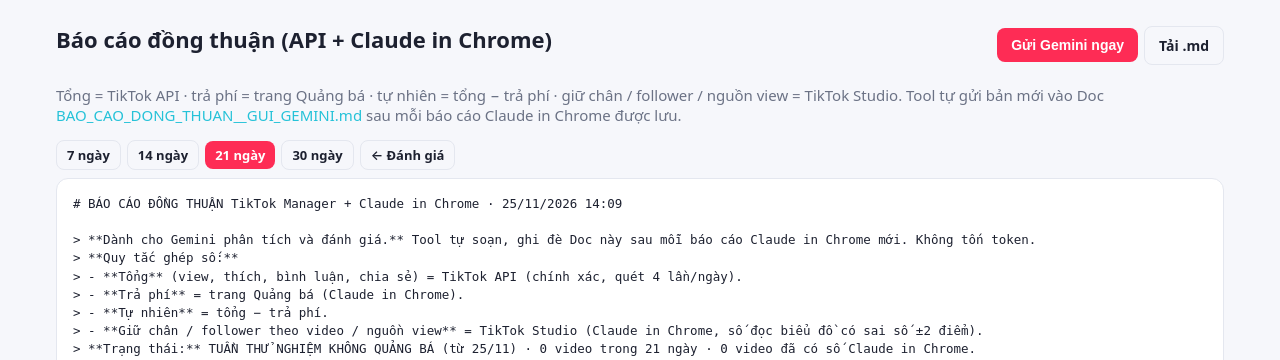
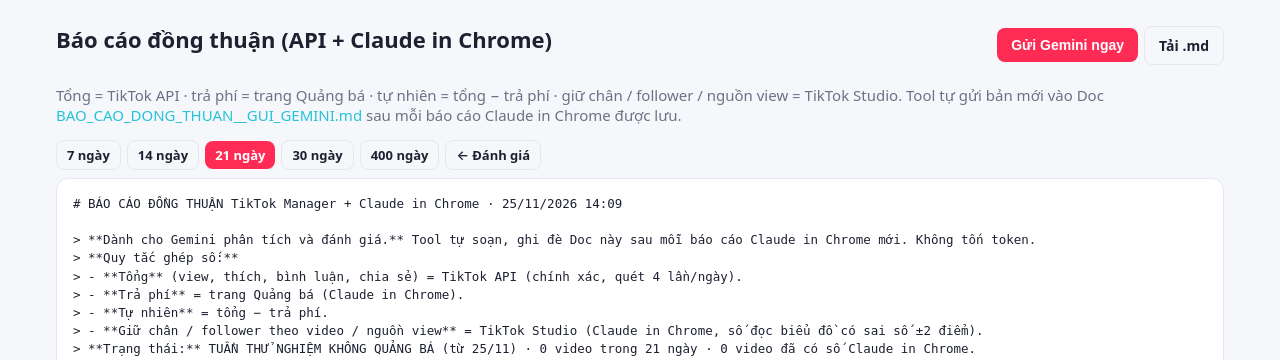
Before and after one commit to nhonphan001/tool-tiktok, a FastAPI app: page /dong-thuan in a window 1280 px wide. Shown: the part 61-421 px from the top of the page. Run offline with FastAPI, Linux system fonts and the light colour scheme; the visitor is signed in with stand-in values (Sample User, id 1); data comes from the database, SQL or seed files in the repository; data that the repository does not hold is empty; some libraries are stand-ins or nearby versions.

Commit message:
Doc đồng thuận gửi Gemini gồm mọi video (400 ngày) để có số nền sau lượt quét toàn bộ
Co-Authored-By: Claude Opus 5.5 <noreply@anthropic.com>
Claude-Session: https://claude.ai/code/session_01VQD7REqJRsLkCa5TacDH5U

```diff
--- a/app/consensus.py
+++ b/app/consensus.py
@@ -380,6 +380,9 @@ def build_md(open_id: str | None = None, days: int = 21) -> str:
     return "\n".join(L)
 
 
+PUSH_DAYS = 400  # Doc cho Gemini: mọi video (cả tháng 3) để có số nền đầy đủ sau lượt quét toàn bộ
+
+
 def push() -> str:
     """Ghi đè Doc đồng thuận trong GUI_GEMINI. Trả 'ok' hoặc lỗi."""
     if not settings.consensus_doc_gemini:
@@ -387,7 +390,7 @@ def push() -> str:
     try:
         from .notebooklm import push_drive
 
-        push_drive(settings.consensus_doc_gemini, build_md())
+        push_drive(settings.consensus_doc_gemini, build_md(days=PUSH_DAYS))
         db.log_sync("consensus", "ok", "BAO_CAO_DONG_THUAN__GUI_GEMINI")
         return "ok"
     except Exception as e:  # noqa: BLE001
--- a/app/main.py
+++ b/app/main.py
@@ -949,7 +949,7 @@ def finals_sync_now(request: Request):
 def consensus_page(request: Request, days: int = 21):
     from . import consensus
 
-    days = max(3, min(days, 60))
+    days = max(3, min(days, 400))
     consensus.init()
     return render(request, "consensus.html", active="chrome", md=consensus.build_md(days=days), days=days,
                   doc=settings.consensus_doc_gemini)
@@ -959,7 +959,7 @@ def consensus_page(request: Request, days: int = 21):
 def consensus_md(days: int = 21):
     from . import consensus
 
-    return HTMLResponse(consensus.build_md(days=max(3, min(days, 60))), media_type="text/markdown; charset=utf-8",
+    return HTMLResponse(consensus.build_md(days=max(3, min(days, 400))), media_type="text/markdown; charset=utf-8",
                         headers={"Content-Disposition": "attachment; filename=BAO_CAO_DONG_THUAN.md"})
 
 
--- a/app/templates/consensus.html
+++ b/app/templates/consensus.html
@@ -7,7 +7,7 @@
 <p class="muted">Tổng = TikTok API · trả phí = trang Quảng bá · tự nhiên = tổng − trả phí · giữ chân / follower / nguồn view = TikTok Studio.
   Tool tự gửi bản mới vào Doc {% if doc %}<a href="https://docs.google.com/document/d/{{ doc }}/edit" target="_blank" rel="noopener">BAO_CAO_DONG_THUAN__GUI_GEMINI.md</a>{% else %}<b>(chưa cấu hình)</b>{% endif %}
   sau mỗi báo cáo Claude in Chrome được lưu.</p>
-<div class="row" style="gap:6px;margin-bottom:8px">{% for d in (7, 14, 21, 30) %}<a class="btn small {{ '' if d==days else 'sec' }}" href="/dong-thuan?days={{ d }}">{{ d }} ngày</a>{% endfor %}
+<div class="row" style="gap:6px;margin-bottom:8px">{% for d in (7, 14, 21, 30, 400) %}<a class="btn small {{ '' if d==days else 'sec' }}" href="/dong-thuan?days={{ d }}">{{ d }} ngày</a>{% endfor %}
   <a class="btn small sec" href="/danh-gia">← Đánh giá</a></div>
 <div class="card"><pre style="white-space:pre-wrap;font-size:12.5px;line-height:1.45;margin:0">{{ md }}</pre></div>
 {% endblock %}
```
